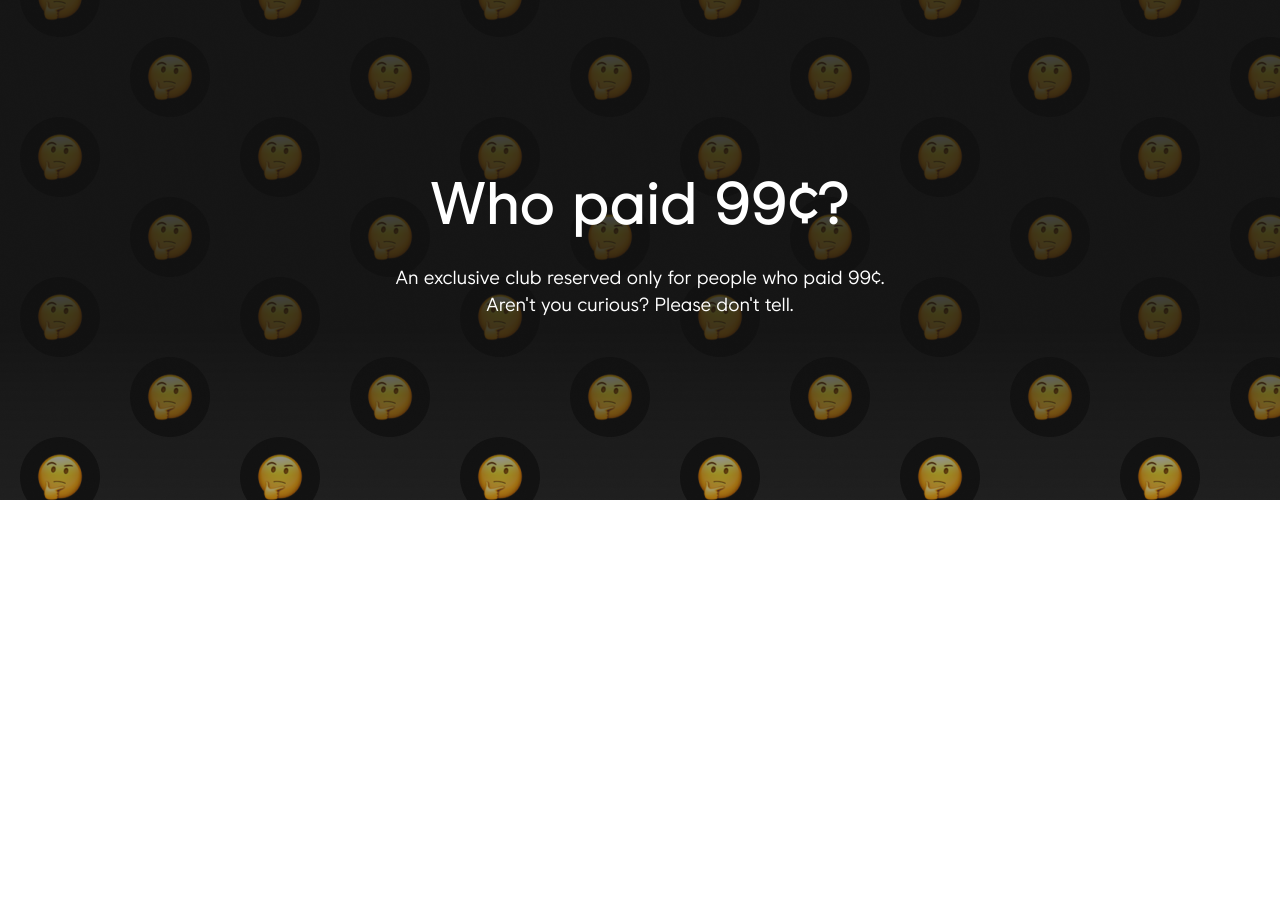
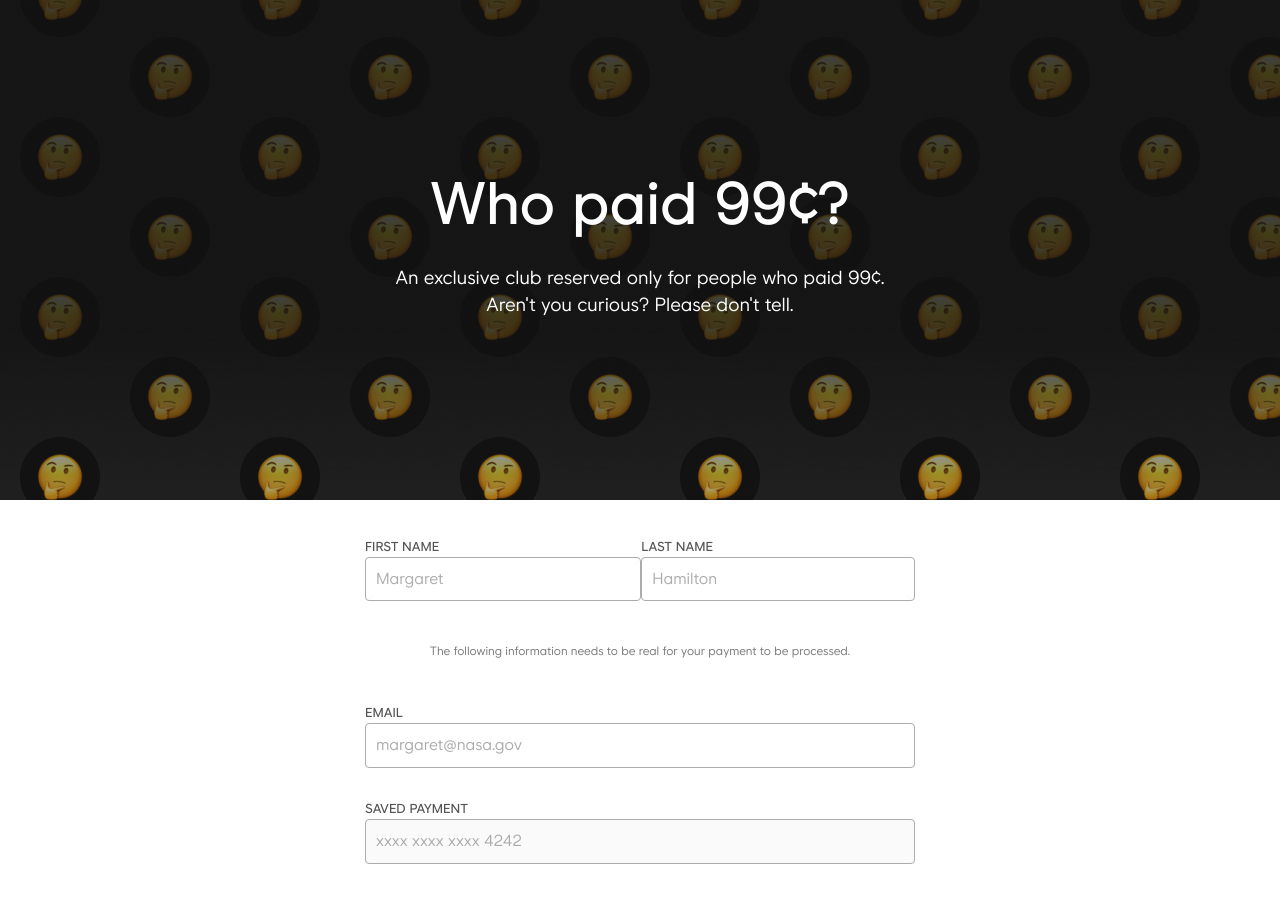
Before and after one commit to becckitt/react-app, a React (Create React App) app: page / in a window 1280 px wide. Shown: the top 911 px of the page. Before the commit the page ends 800 px from the top, so only its background shows below. Built offline with nearby package versions, Linux system fonts and the light colour scheme.

Commit message:
add signup component

```diff
--- a/src/components/App.js
+++ b/src/components/App.js
@@ -1,11 +1,13 @@
 import React from 'react';
 import Header from './Header';
+import Signup from './Signup';
 import '../css/styles.scss';
 
 function App() {
   return (
     <div className="App">
       <Header></Header>
+      <Signup></Signup>
     </div>
   );
 }
--- /dev/null
+++ b/src/components/Signup.js
@@ -0,0 +1,32 @@
+import React from 'react';
+
+class Signup extends React.Component {
+  render() {
+    return (
+      <form action='' className='signup-form'>
+        <div className='full-name'>
+          <div className="first-name">
+            <label htmlFor="firstName">First name</label>
+            <input name='firstName' type='text' placeholder='Margaret'/>
+          </div>
+          <div className="last-name">
+            <label htmlFor="lastName">Last name</label>
+            <input name='lastName' type='text' placeholder='Hamilton'/>
+          </div>
+        </div>
+        <p className='form-warning'>The following information needs to be real for your payment to be processed.</p>
+        <div className="email-input">
+          <label htmlFor="email">Email</label>
+          <input name='email' type='text' placeholder='margaret@nasa.gov'/>
+        </div>
+        <div className="payment-input">
+          <label htmlFor="payment">Saved payment</label>
+          <input name='payment' type='text' placeholder='xxxx xxxx xxxx 4242' disabled/>
+        </div>
+        <button type='submit'>See who paid 99&#162;</button>
+      </form>
+    )
+  }
+}
+
+export default Signup;
--- /dev/null
+++ b/src/css/_signup.scss
@@ -0,0 +1,25 @@
+.signup-form {
+  margin: $spacing-md auto $spacing-xxl auto;
+  width: 100%;
+  max-width: 550px;
+  height: 450px;
+  display: flex;
+  flex-direction: column;
+  justify-content: space-around;
+
+  label {
+    text-transform: uppercase;
+  }
+  input {
+    width: 100%;
+  }
+  .form-warning {
+    font-size: 12px;
+    text-align: center;
+    color: $gray-60;
+  }
+  .full-name {
+    display: flex;
+    justify-content: space-between;
+  }
+}
--- a/src/css/styles.scss
+++ b/src/css/styles.scss
@@ -2,6 +2,7 @@
 @import 'spacing';
 @import 'fonts';
 @import 'header';
+@import 'signup';
 html,
 body {
   height: 100%;
@@ -16,6 +17,7 @@ button {
   font-family: 'splice-sans', 'Helvetica Neue', sans-serif;
   font-size: 16px;
   line-height: 1.4;
+  box-sizing: border-box;
 }
 
 label {
```
